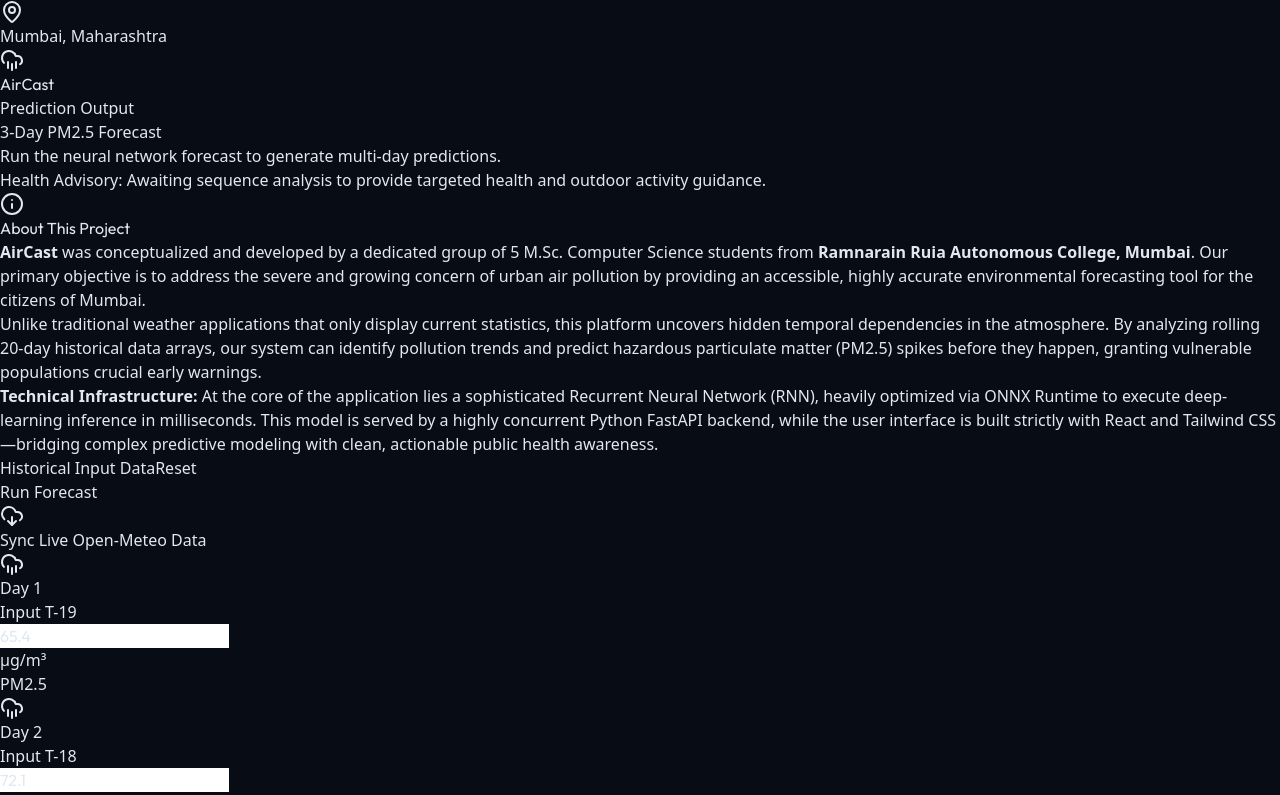
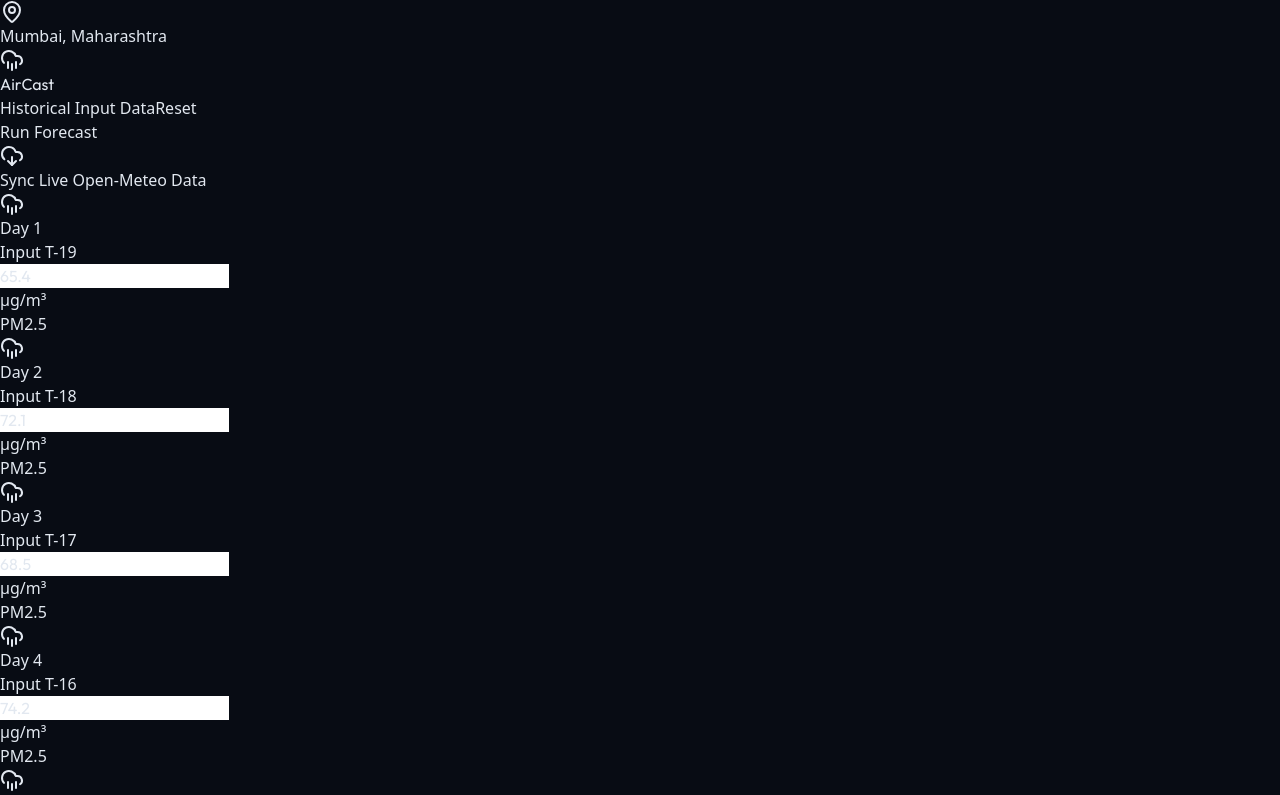
Before and after one commit to DeepAgre/air-quality-mumbai, a React (Vite) app in the folder frontend/: page / in a window 1280 px wide. Shown: the top 795 px of the page. Built offline with nearby package versions, Linux system fonts and the light colour scheme.

Commit message:
used api 5.0

```diff
--- a/frontend/src/App.jsx
+++ b/frontend/src/App.jsx
@@ -107,73 +107,8 @@
         {/* Main Dashboard Grid */}
         <div className="grid grid-cols-1 lg:grid-cols-12 gap-6">
 
-          {/* Left Column (Forecast & About Section) */}
-          <div className="lg:col-span-8 flex flex-col gap-6">
-
-            {/* 3-Day Output Card */}
-            <div className="bg-[#F2F5FE]/80 backdrop-blur-xl border border-white rounded-[2rem] p-8 shadow-[0_8px_30px_rgb(0,0,0,0.04)] flex flex-col justify-between">
-              <div className="flex justify-between items-start mb-8">
-                <div>
-                  <h2 className="text-slate-500 font-medium text-sm">Prediction Output</h2>
-                  <p className="text-slate-800 font-bold text-xl mt-1">3-Day PM2.5 Forecast</p>
-                </div>
-                {result && (
-                  <div className="flex items-center gap-2 bg-emerald-50 px-4 py-2 rounded-xl border border-emerald-100 shadow-sm text-sm font-bold text-emerald-700">
-                    <ShieldCheck className="w-4 h-4" />
-                    Confidence: {result.confidence}
-                  </div>
-                )}
-              </div>
-
-              {/* Forecast Display Area */}
-              {result && result.multi_day_forecast ? (
-                <div className="grid grid-cols-1 sm:grid-cols-3 gap-6 mb-8">
-                  {result.multi_day_forecast.map((val, idx) => (
-                    <div key={idx} className="bg-white rounded-3xl p-6 shadow-sm border border-slate-100 flex flex-col items-center text-center">
-                      <Sun className="w-10 h-10 text-yellow-500 mb-4" />
-                      <div className="text-sm font-bold text-slate-400 uppercase tracking-wider mb-1">Day {idx + 1}</div>
-                      <div className="text-5xl font-outfit font-extrabold text-slate-800">{val}</div>
-                      <div className="text-sm font-medium text-slate-400 mt-2">µg/m³ PM2.5</div>
-                    </div>
-                  ))}
-                </div>
-              ) : (
-                <div className="h-[220px] flex items-center justify-center text-slate-400 font-medium border-2 border-dashed border-slate-300 rounded-3xl mb-8 bg-slate-50/50">
-                  Run the neural network forecast to generate multi-day predictions.
-                </div>
-              )}
-
-              <div className="bg-white/60 p-4 rounded-2xl border border-white">
-                <p className="text-slate-600 font-medium leading-relaxed">
-                  <span className="font-bold text-slate-800">Health Advisory: </span>
-                  {result ? result.description : 'Awaiting sequence analysis to provide targeted health and outdoor activity guidance.'}
-                </p>
-              </div>
-            </div>
-
-            {/* About The Project Card */}
-            <div className="bg-[#F2F5FE]/80 backdrop-blur-xl border border-white rounded-[2rem] p-8 shadow-[0_8px_30px_rgb(0,0,0,0.04)] flex-1">
-              <h3 className="text-xl font-outfit font-bold text-slate-800 mb-6 flex items-center gap-2">
-                <Info className="w-5 h-5 text-blue-600" />
-                About This Project
-              </h3>
-              <div className="space-y-5 text-slate-600 font-medium text-sm leading-relaxed">
-                <p>
-                  <strong className="text-slate-800">AirCast</strong> was conceptualized and developed by a dedicated group of 5 M.Sc. Computer Science students from <strong className="text-slate-800">Ramnarain Ruia Autonomous College, Mumbai</strong>. Our primary objective is to address the severe and growing concern of urban air pollution by providing an accessible, highly accurate environmental forecasting tool for the citizens of Mumbai.
-                </p>
-                <p>
-                  Unlike traditional weather applications that only display current statistics, this platform uncovers hidden temporal dependencies in the atmosphere. By analyzing rolling 20-day historical data arrays, our system can identify pollution trends and predict hazardous particulate matter (PM2.5) spikes before they happen, granting vulnerable populations crucial early warnings.
-                </p>
-                <p>
-                  <strong className="text-slate-800">Technical Infrastructure:</strong> At the core of the application lies a sophisticated Recurrent Neural Network (RNN), heavily optimized via ONNX Runtime to execute deep-learning inference in milliseconds. This model is served by a highly concurrent Python FastAPI backend, while the user interface is built strictly with React and Tailwind CSS—bridging complex predictive modeling with clean, actionable public health awareness.
-                </p>
-              </div>
-            </div>
-
-          </div>
-
-          {/* Right Column (List Sequence & Predict Button) */}
-          <div className="lg:col-span-4 bg-[#F2F5FE]/80 backdrop-blur-xl border border-white rounded-[2rem] p-6 shadow-[0_8px_30px_rgb(0,0,0,0.04)] flex flex-col h-[780px]">
+          {/* 1. Right Column (List Sequence & Predict Button) - Ordered 1st on Mobile, 2nd on Desktop spanning 2 rows */}
+          <div className="order-1 lg:order-2 lg:col-span-4 lg:row-span-2 bg-[#F2F5FE]/80 backdrop-blur-xl border border-white rounded-[2rem] p-6 shadow-[0_8px_30px_rgb(0,0,0,0.04)] flex flex-col h-[600px] lg:h-[780px]">
 
             <div className="flex justify-between items-center mb-6">
               <div className="flex gap-5 text-sm font-semibold">
@@ -233,6 +168,67 @@
               ))}
             </div>
           </div>
+
+          {/* 2. 3-Day Output Card - Ordered 2nd on Mobile, 1st on Desktop Top-Left */}
+          <div className="order-2 lg:order-1 lg:col-span-8 bg-[#F2F5FE]/80 backdrop-blur-xl border border-white rounded-[2rem] p-8 shadow-[0_8px_30px_rgb(0,0,0,0.04)] flex flex-col justify-between">
+            <div className="flex justify-between items-start mb-8">
+              <div>
+                <h2 className="text-slate-500 font-medium text-sm">Prediction Output</h2>
+                <p className="text-slate-800 font-bold text-xl mt-1">3-Day PM2.5 Forecast</p>
+              </div>
+              {result && (
+                <div className="flex items-center gap-2 bg-emerald-50 px-4 py-2 rounded-xl border border-emerald-100 shadow-sm text-sm font-bold text-emerald-700">
+                  <ShieldCheck className="w-4 h-4" />
+                  Confidence: {result.confidence}
+                </div>
+              )}
+            </div>
+
+            {/* Forecast Display Area */}
+            {result && result.multi_day_forecast ? (
+              <div className="grid grid-cols-1 sm:grid-cols-3 gap-6 mb-8">
+                {result.multi_day_forecast.map((val, idx) => (
+                  <div key={idx} className="bg-white rounded-3xl p-6 shadow-sm border border-slate-100 flex flex-col items-center text-center">
+                    <Sun className="w-10 h-10 text-yellow-500 mb-4" />
+                    <div className="text-sm font-bold text-slate-400 uppercase tracking-wider mb-1">Day {idx + 1}</div>
+                    <div className="text-5xl font-outfit font-extrabold text-slate-800">{val}</div>
+                    <div className="text-sm font-medium text-slate-400 mt-2">µg/m³ PM2.5</div>
+                  </div>
+                ))}
+              </div>
+            ) : (
+              <div className="h-[220px] flex items-center justify-center text-center px-4 text-slate-400 font-medium border-2 border-dashed border-slate-300 rounded-3xl mb-8 bg-slate-50/50">
+                Run the neural network forecast to generate multi-day predictions.
+              </div>
+            )}
+
+            <div className="bg-white/60 p-4 rounded-2xl border border-white">
+              <p className="text-slate-600 font-medium leading-relaxed">
+                <span className="font-bold text-slate-800">Health Advisory: </span>
+                {result ? result.description : 'Awaiting sequence analysis to provide targeted health and outdoor activity guidance.'}
+              </p>
+            </div>
+          </div>
+
+          {/* 3. About The Project Card - Ordered 3rd on Mobile, 3rd on Desktop Bottom-Left */}
+          <div className="order-3 lg:order-3 lg:col-span-8 bg-[#F2F5FE]/80 backdrop-blur-xl border border-white rounded-[2rem] p-8 shadow-[0_8px_30px_rgb(0,0,0,0.04)] h-full">
+            <h3 className="text-xl font-outfit font-bold text-slate-800 mb-6 flex items-center gap-2">
+              <Info className="w-5 h-5 text-blue-600" />
+              About This Project
+            </h3>
+            <div className="space-y-5 text-slate-600 font-medium text-sm leading-relaxed">
+              <p>
+                <strong className="text-slate-800">AirCast</strong> was conceptualized and developed by a dedicated group of 5 M.Sc. Computer Science students from <strong className="text-slate-800">Ramnarain Ruia Autonomous College, Mumbai</strong>. Our primary objective is to address the severe and growing concern of urban air pollution by providing an accessible, highly accurate environmental forecasting tool for the citizens of Mumbai.
+              </p>
+              <p>
+                Unlike traditional weather applications that only display current statistics, this platform uncovers hidden temporal dependencies in the atmosphere. By analyzing rolling 20-day historical data arrays, our system can identify pollution trends and predict hazardous particulate matter (PM2.5) spikes before they happen, granting vulnerable populations crucial early warnings.
+              </p>
+              <p>
+                <strong className="text-slate-800">Technical Infrastructure:</strong> At the core of the application lies a sophisticated Recurrent Neural Network (RNN), heavily optimized via ONNX Runtime to execute deep-learning inference in milliseconds. This model is served by a highly concurrent Python FastAPI backend, while the user interface is built strictly with React and Tailwind CSS—bridging complex predictive modeling with clean, actionable public health awareness.
+              </p>
+            </div>
+          </div>
+
         </div>
       </div>
     </div>
```
